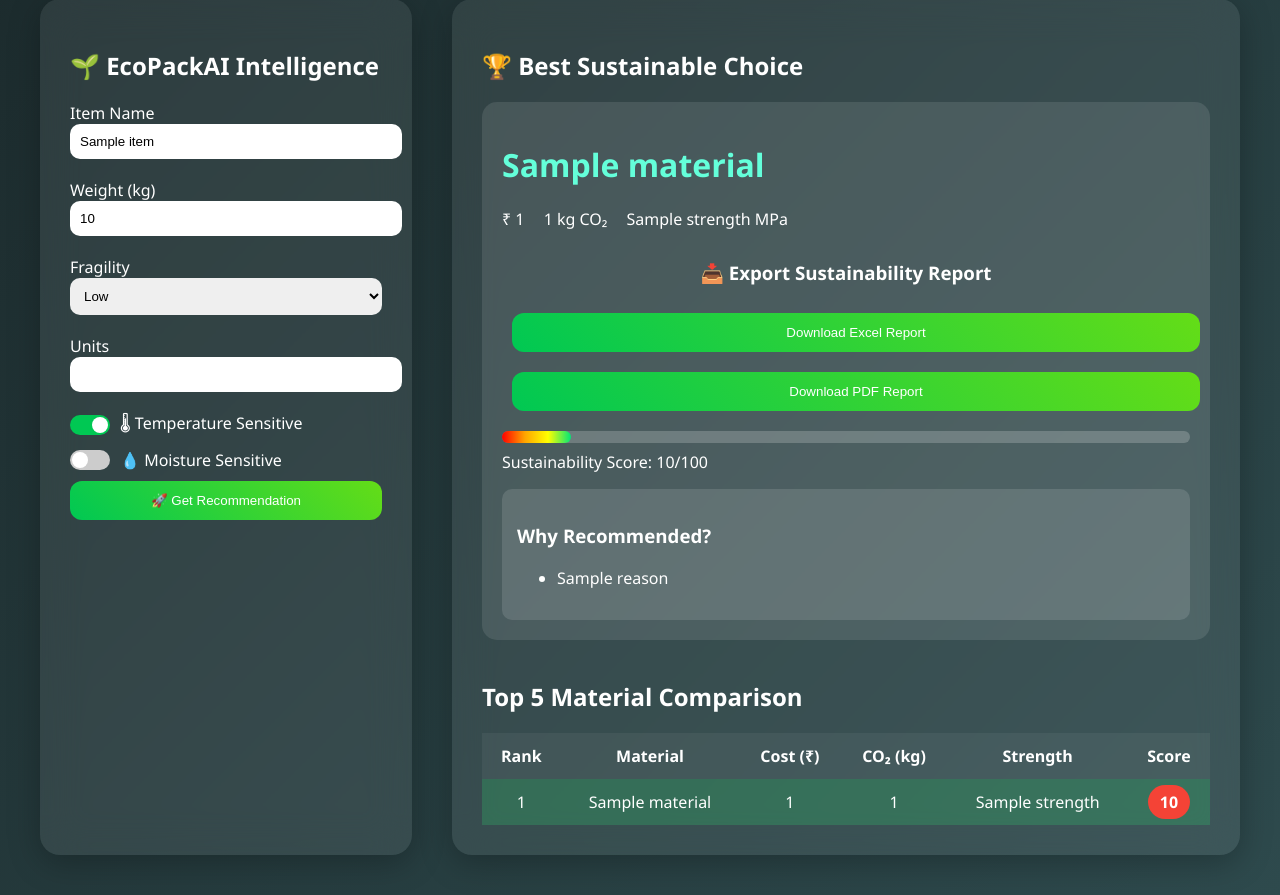
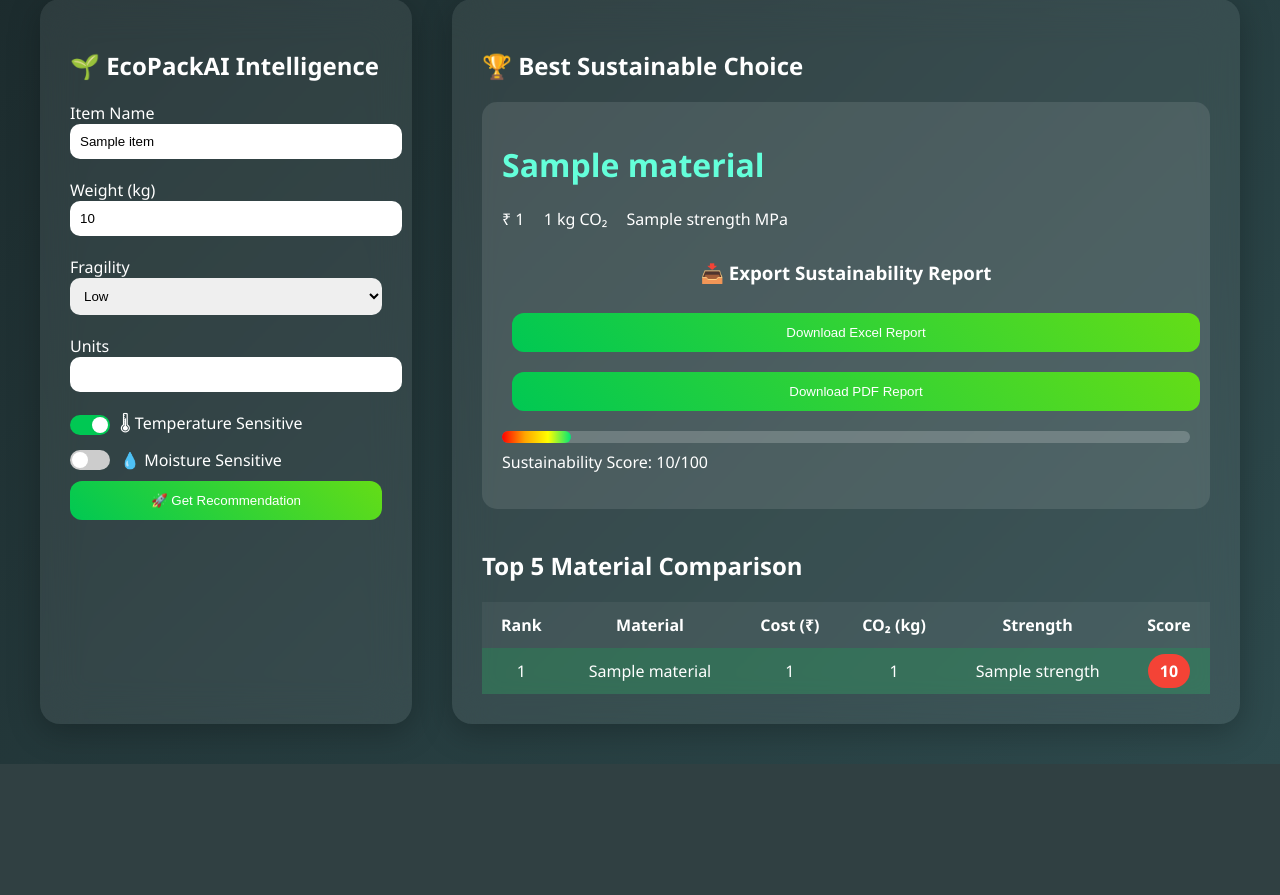
Before and after one commit to sayalikothawale/EcopackAI, a Flask app: template templates/index.html in a window 1280 px wide. Shown: the part 41-936 px from the top of the page. After the commit the page ends 805 px from the top, so only its background shows below. Run offline with Flask 3, Linux system fonts and the light colour scheme; the template is opened without the code that fills it: most values are stand-ins (such as "Sample title", 1, 10 or a date in 2020).

```diff
--- a/templates/index.html
+++ b/templates/index.html
@@ -123,14 +123,7 @@
                     Sustainability Score: {{ best.Score }}/100
                 </p>
 
-                <div class="reason-box">
-                    <h3>Why Recommended?</h3>
-                    <ul>
-                        {% for r in best.Reasons %}
-                        <li>{{ r }}</li>
-                        {% endfor %}
-                    </ul>
-                </div>
+
 
             </div>
         </div>
```
